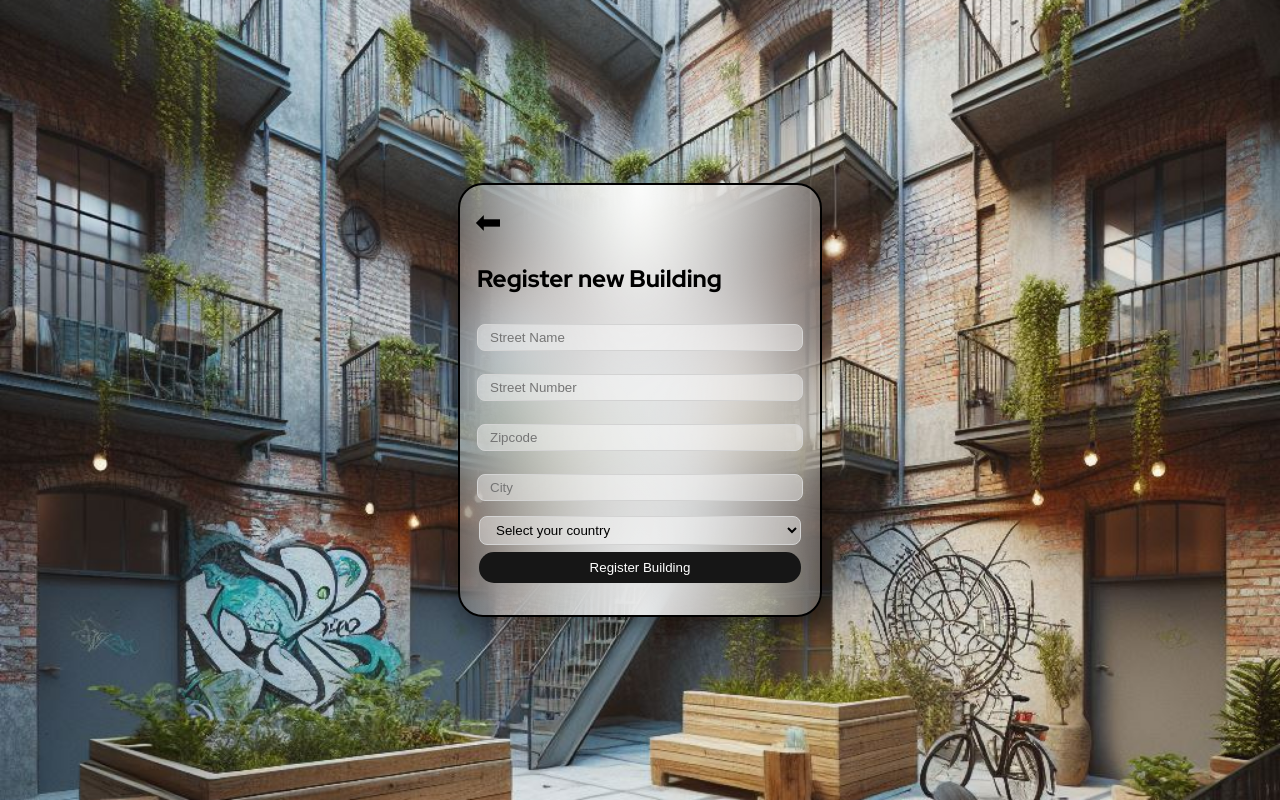
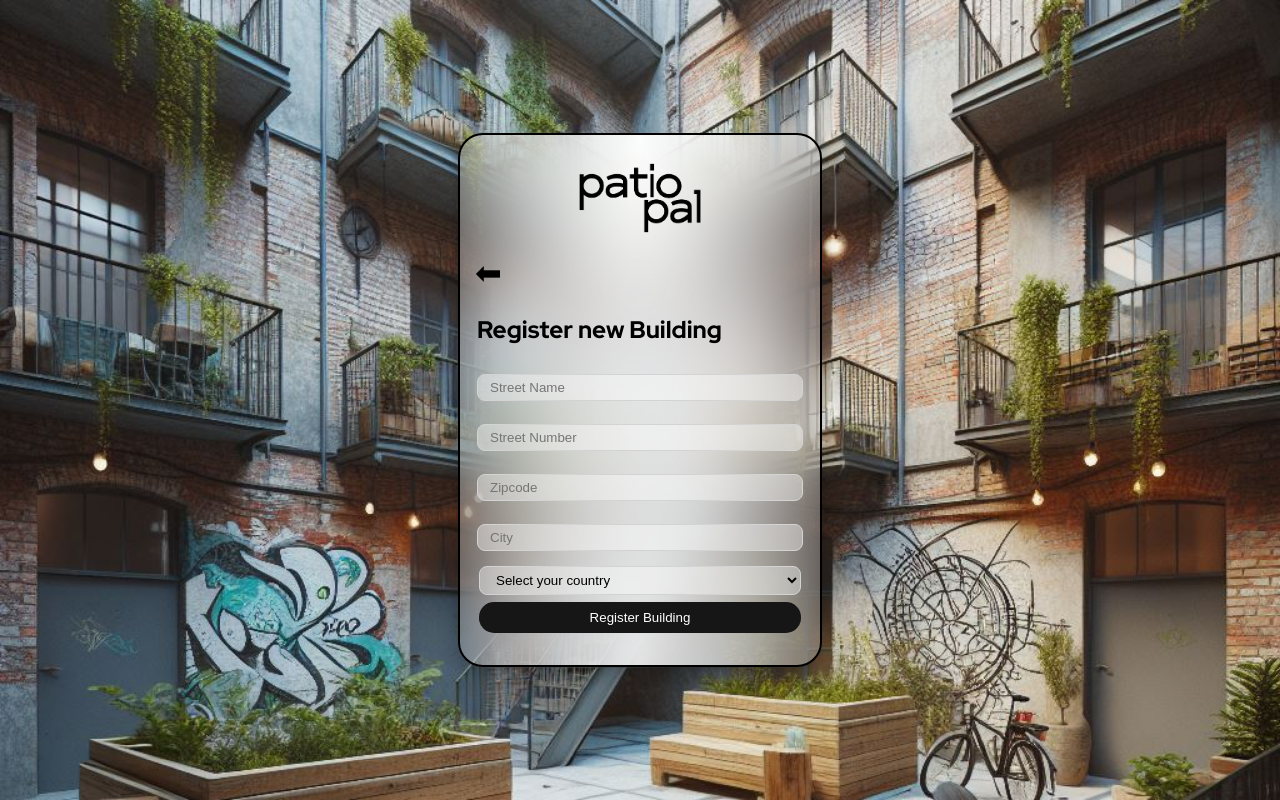
Before and after one commit to tonelloalan/patiopal-app, a Next.js app: page /registerBuild in a window 1280 px wide. Built offline with nearby package versions, Linux system fonts and the light colour scheme; no server answers.

Commit message:
add logos

```diff
--- a/src/components/BuildingsList.js
+++ b/src/components/BuildingsList.js
@@ -3,6 +3,7 @@
 import { useSession } from "next-auth/react";
 import { useEffect, useState } from "react";
 import Link from "next/link";
+import Logo from "./Logo";
 
 export default function BuildingsList() {
   const { data: session, status } = useSession();
@@ -35,6 +36,8 @@ export default function BuildingsList() {
 
   return (
     <>
+      <Logo />
+      <br />
       <Link href="/home" style={{ fontSize: "xx-large" }}>
         ⬅
       </Link>
--- /dev/null
+++ b/src/components/Logo.js
@@ -0,0 +1,18 @@
+import Image from "next/image";
+import React from "react";
+
+export default function Logo() {
+  return (
+    <Image
+      style={{
+        position: "relative",
+        right: "-75px",
+        margin: "8px 20px",
+      }}
+      src={"/pp-logo02.png"}
+      alt="patio pal logo"
+      height={80}
+      width={140}
+    />
+  );
+}
--- a/src/components/RegisterBuildForm.js
+++ b/src/components/RegisterBuildForm.js
@@ -4,6 +4,7 @@ import { useState, useEffect } from "react";
 import { useRouter } from "next/router";
 import { useSession } from "next-auth/react";
 import Link from "next/link";
+import Logo from "./Logo";
 
 export default function RegisterBuildForm() {
   const [streetName, setStreetName] = useState("");
@@ -81,6 +82,8 @@ export default function RegisterBuildForm() {
 
   return (
     <>
+      <Logo />
+      <br />
       <Link href="/home" style={{ fontSize: "xx-large" }}>
         ⬅
       </Link>
--- a/src/pages/buildings/[buildingId]/index.js
+++ b/src/pages/buildings/[buildingId]/index.js
@@ -4,6 +4,7 @@ import { useState, useEffect } from "react";
 import { useSession } from "next-auth/react";
 import EditBuildingForm from "@/components/EditBuildForm";
 import Image from "next/image";
+import Logo from "@/components/Logo";
 
 let updatedBuildingData;
 
@@ -199,6 +200,8 @@ export default function BuildingDetailsPage() {
 
   return (
     <div>
+      <Logo />
+      <br />
       <Link href={"/buildings"} style={{ fontSize: "xx-large" }}>
         ⬅
       </Link>
--- a/src/pages/buildings/[buildingId]/messageBoard.js
+++ b/src/pages/buildings/[buildingId]/messageBoard.js
@@ -4,6 +4,7 @@ import BackButton from "@/components/BackButton";
 import { useSession } from "next-auth/react";
 import { useRouter } from "next/router";
 import Link from "next/link";
+import Logo from "@/components/Logo";
 
 export default function MessageBoard() {
   const [posts, setPosts] = useState([]);
@@ -73,6 +74,8 @@ export default function MessageBoard() {
 
   return (
     <>
+      <Logo />
+      <br />
       <div className="messageBoard-navBar">
         <BackButton />{" "}
         <p
--- a/src/pages/home.js
+++ b/src/pages/home.js
@@ -2,10 +2,12 @@ import UserInfo from "@/components/UserInfo";
 import Image from "next/image";
 import Link from "next/link";
 import { signOut } from "next-auth/react";
+import Logo from "@/components/Logo";
 
 export default function Home() {
   return (
     <div className="home-container">
+      <Logo />
       <UserInfo />
       <div className="userInfoContainer">
         <Link href={"/registerBuild"}>
--- a/src/pages/registerBuild.js
+++ b/src/pages/registerBuild.js
@@ -1,5 +1,9 @@
 import RegisterBuildForm from "@/components/RegisterBuildForm";
 
 export default function RegisterBuild() {
-  return <RegisterBuildForm />;
+  return (
+    <>
+      <RegisterBuildForm />
+    </>
+  );
 }
```
Also changed, not shown: src/components/RegisterForm.js (+8 -2 lines).
